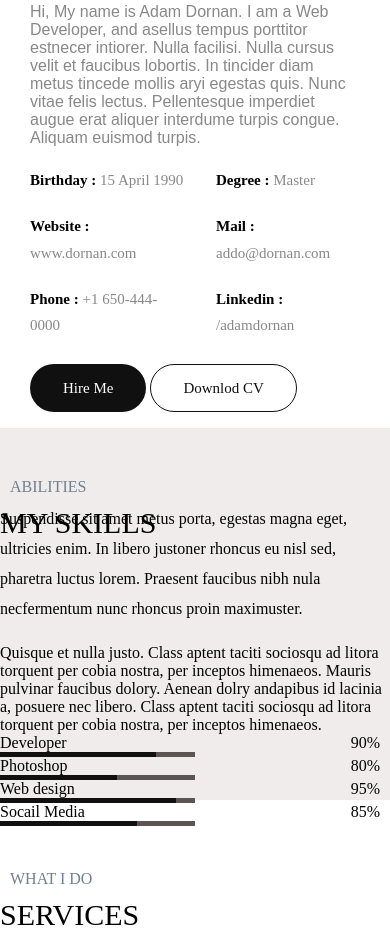
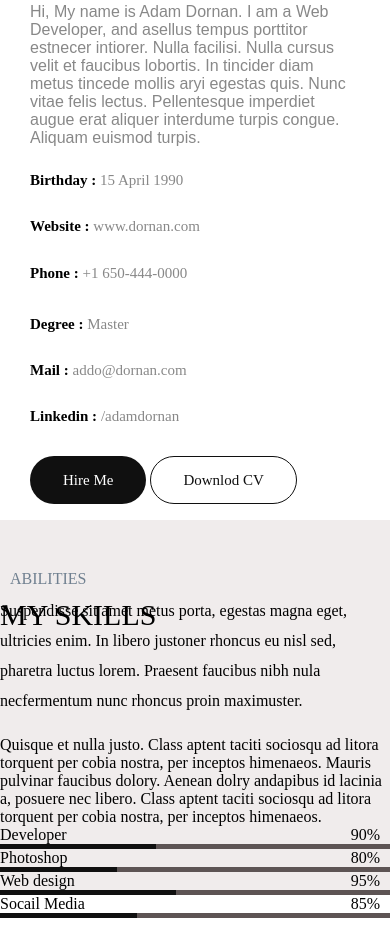
Before and after one commit to websarfaraj/html-resume, a plain HTML site: page index.html in a window 390 px wide. Shown: the part 1186-2121 px from the top of the page. Drawn offline with Linux system fonts and the light colour scheme; a web font is replaced by a local one.

Commit message:
Add files via upload

```diff
--- a/@media.css
+++ b/@media.css
@@ -8,6 +8,11 @@
     .parent-skills{
         flex-direction: column;
     }
+    .about-me-details{
+        flex-direction: column;
+        gap: 5px;
+    }
+
     /* box icons */
     .perent-adam-icon{
         flex-direction: column;
--- a/style.css
+++ b/style.css
@@ -190,7 +190,7 @@
 }
 
 .progress-bar1{
-    width: 50%;
+    width: 100%;
     height: 5px;
     background-color: #5d5454;
 
@@ -207,7 +207,7 @@
 }
 
 .progress-bar2{
-    width: 50%;
+    width: 100%;
     height: 5px;
     background-color: #5d5454;
 
@@ -224,7 +224,7 @@
 }
 
 .progress-bar3{
-    width:50%;
+    width:100%;
     height: 5px;
     background-color: #5d5454;
 
@@ -241,7 +241,7 @@
 }
 
 .progress-bar4{
-    width: 50%;
+    width: 100%;
     height: 5px;
     background-color: #5d5454;
 
@@ -775,7 +775,7 @@
     outline: none;
     font-size: 15px;
     position: relative;
-    margin-right: 40px;
+    margin-right:45px;
 }
 
 .contact-foam p b{
```
